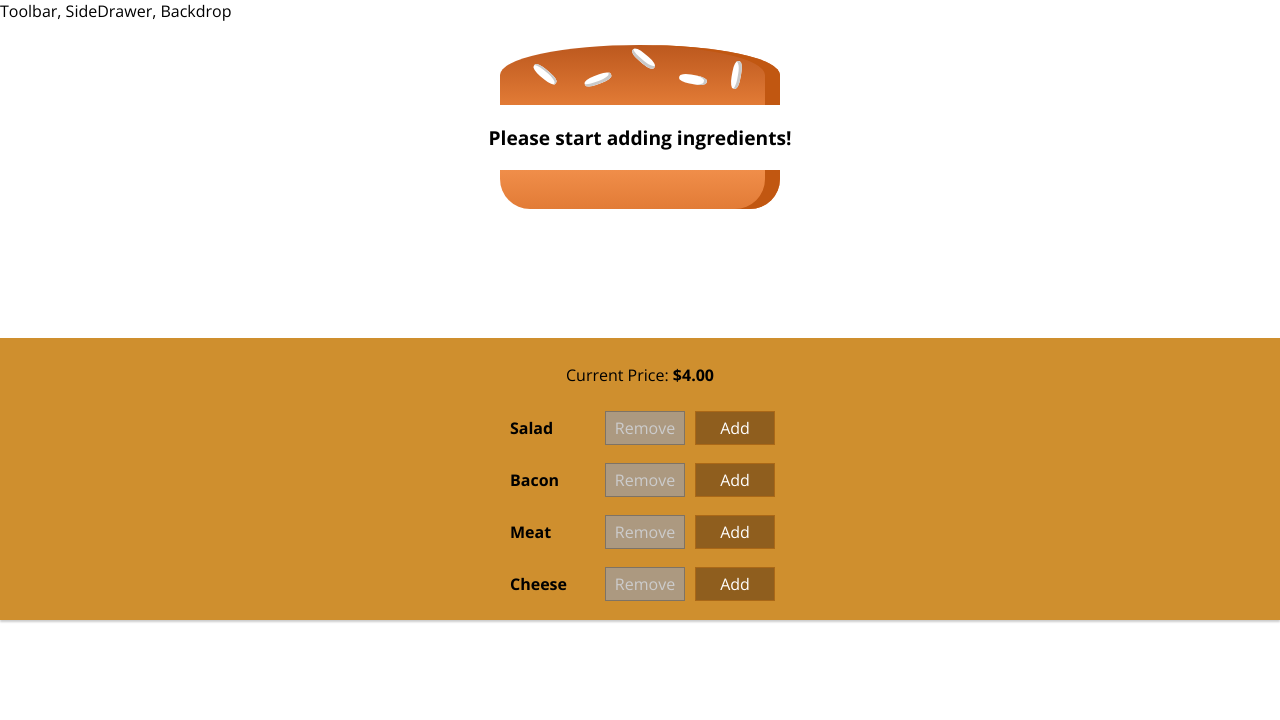
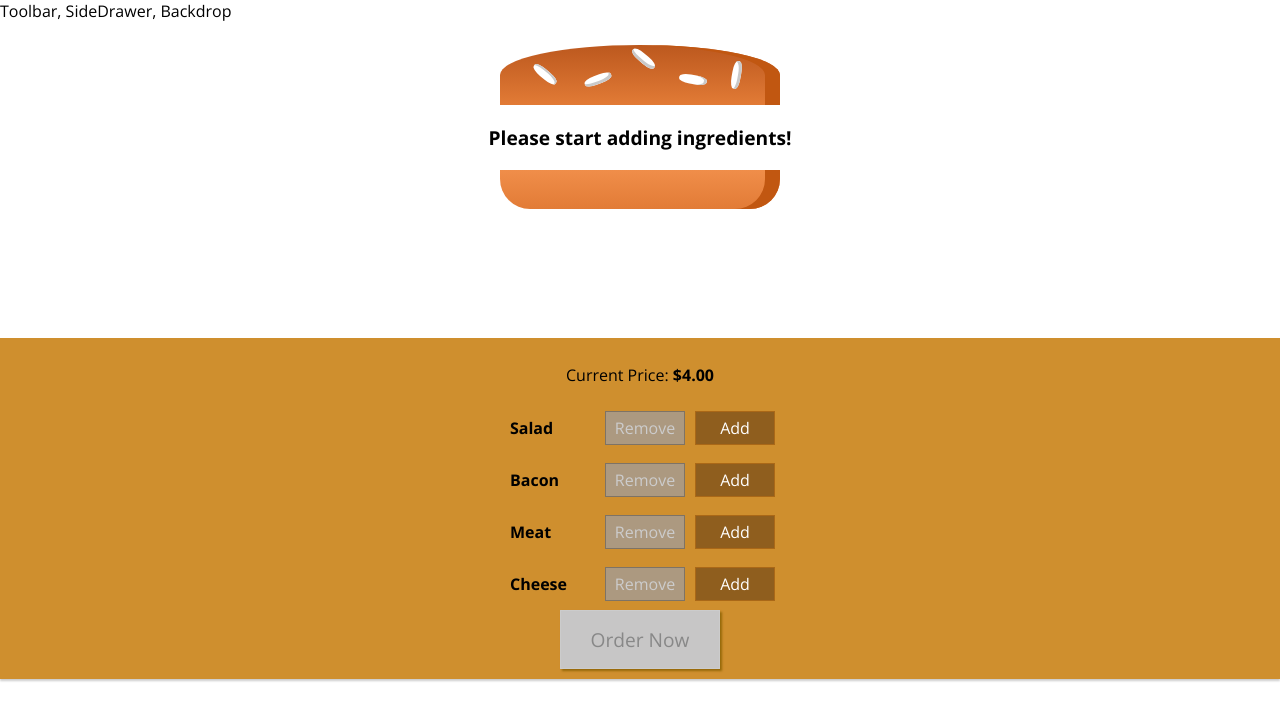
Before and after one commit to dylanmestyanek/react-follow-along, a React (Create React App) app: page / in a window 1280 px wide. Shown: the top 720 px of the page. Built offline with nearby package versions, Linux system fonts and the light colour scheme.

Commit message:
Implemented checkout modal

```diff
--- a/src/components/Burger/BuildControls/BuildControls.css
+++ b/src/components/Burger/BuildControls/BuildControls.css
@@ -8,3 +8,44 @@
     margin: auto;
     padding: 10px 0;
 }
+
+.OrderButton {
+    background-color: #DAD735;
+    outline: none;
+    cursor: pointer;
+    border: 1px solid #966909;
+    color: #966909;
+    font-family: inherit;
+    font-size: 1.2em;
+    padding: 15px 30px;
+    box-shadow: 2px 2px 2px #966909;
+}
+
+.OrderButton:hover, .OrderButton:active {
+    background-color: #A0DB41;
+    border: 1px solid #966909;
+    color: #966909;
+}
+
+.OrderButton:disabled {
+    background-color: #C7C6C6;
+    cursor: not-allowed;
+    border: 1px solid #ccc;
+    color: #888888;
+}
+
+.OrderButton:not(:disabled) {
+    animation: enable 0.3s linear;
+}
+
+@keyframes enable {
+    0% {
+        transform: scale(1);
+    }
+    60% {
+        transform: scale(1.1);
+    }
+    100% {
+        transform: scale(1);
+    }
+}
--- a/src/components/Burger/BuildControls/BuildControls.js
+++ b/src/components/Burger/BuildControls/BuildControls.js
@@ -12,16 +12,21 @@
 const BuildControls = props => (
     <div className="BuildControls">
         <p>Current Price: <strong>${(props.price).toFixed(2)}</strong></p>
-        {
-            controls.map(control => <BuildControl
+        {controls.map(control => (
+            <BuildControl
                 key={control.label}
                 label={control.label}
                 type={control.type}
                 addIngredient={props.addIngredient}
                 removeIngredient={props.removeIngredient}
                 disabledInfo={props.disabledInfo[control.type]}
-            /> )
-        }
+            />
+        ))}
+        <button
+            className="OrderButton"
+            disabled={Object.values(props.disabledInfo).filter(bool => bool !== true).length === 0}
+            onClick={() => props.ordering()}
+        >Order Now</button>
     </div>
 );
 
--- /dev/null
+++ b/src/components/Burger/OrderSummary/OrderSummary.js
@@ -0,0 +1,25 @@
+import React from 'react';
+
+const OrderSummary = props => {
+    const ingredientSummary = Object.keys(props.ingredients)
+        .map(ingredient => {
+            return (
+                <li key={ingredient}>
+                    <span style={{textTransform: 'capitalize'}}>{ingredient}</span>: {props.ingredients[ingredient]}
+                </li>
+            );
+        })
+
+    return (
+        <>
+          <h3>Your Order</h3>
+          <p>A delicious burger with the following ingredients:</p>
+          <ul>
+              {ingredientSummary}
+          </ul>
+          <p>Continue to checkout?</p>
+        </>
+    );
+};
+
+export default OrderSummary;
--- /dev/null
+++ b/src/components/UI/Modal/Modal.css
@@ -0,0 +1,20 @@
+.Modal {
+    position: fixed;
+    z-index: 500;
+    background-color: white;
+    width: 70%;
+    border: 1px solid #ccc;
+    box-shadow: 1px 1px 1px black;
+    padding: 16px;
+    left: 15%;
+    top: 30%;
+    box-sizing: border-box;
+    transition: all 0.3s ease-out;
+}
+
+@media (min-width: 600px) {
+    .Modal {
+        width: 500px;
+        left: calc(50% - 250px);
+    }
+}
--- /dev/null
+++ b/src/components/UI/Modal/Modal.js
@@ -0,0 +1,15 @@
+import React from 'react';
+import './Modal.css';
+
+const Modal = props => (
+    <div
+        className="Modal"
+        style={{
+            transform: props.ordering ? 'translateY(0)' : 'translateY(-100vh)',
+            opacity: props.ordering ? '1' : '0'
+        }}>
+        {props.children}
+    </div>
+);
+
+export default Modal;
--- a/src/containers/BurgerBuilder/BurgerBuilder.js
+++ b/src/containers/BurgerBuilder/BurgerBuilder.js
@@ -1,6 +1,8 @@
 import React, { Component } from 'react';
 import Burger from '../../components/Burger/Burger';
 import BuildControls from '../../components/Burger/BuildControls/BuildControls';
+import Modal from '../../components/UI/Modal/Modal';
+import OrderSummary from '../../components/Burger/OrderSummary/OrderSummary';
 
 const INGREDIENT_PRICES = {
     salad: 0.5,
@@ -17,7 +19,8 @@
             cheese: 0,
             meat: 0
         },
-        totalPrice: 4
+        totalPrice: 4,
+        ordering: false
     }
 
     addIngredientHandler = type => {
@@ -33,7 +36,7 @@
         const newPrice = oldPrice + priceAddition;
         this.setState({
             totalPrice: newPrice,
-            ingredients: updatedIngredients
+            ingredients: updatedIngredients,
         })
     };
 
@@ -44,10 +47,17 @@
                     ...this.state.ingredients,
                     [type]: this.state.ingredients[type] - 1
                 },
-                totalPrice: this.state.totalPrice - INGREDIENT_PRICES[type]
+                totalPrice: this.state.totalPrice - INGREDIENT_PRICES[type],
             })
         }
     };
+
+    ordering = () => {
+        this.setState({
+            ...this.state,
+            ordering: true
+        })
+    }
 
     render() {
         const disabledInfo = {
@@ -57,15 +67,18 @@
         for (let key in disabledInfo) {
             disabledInfo[key] = disabledInfo[key] <= 0
         }
-
         return (
             <>
+                <Modal ordering={this.state.ordering}>
+                    <OrderSummary ingredients={this.state.ingredients} />
+                </Modal>
                 <Burger ingredients={this.state.ingredients} />
                 <BuildControls
                     disabledInfo={disabledInfo}
                     addIngredient={this.addIngredientHandler}
                     removeIngredient={this.removeIngredientHandler}
                     price={this.state.totalPrice}
+                    ordering={this.ordering}
                 />
             </>
         );
```
Also changed, not shown: src/components/UI/Backdrop/Backdrop.js (added).
